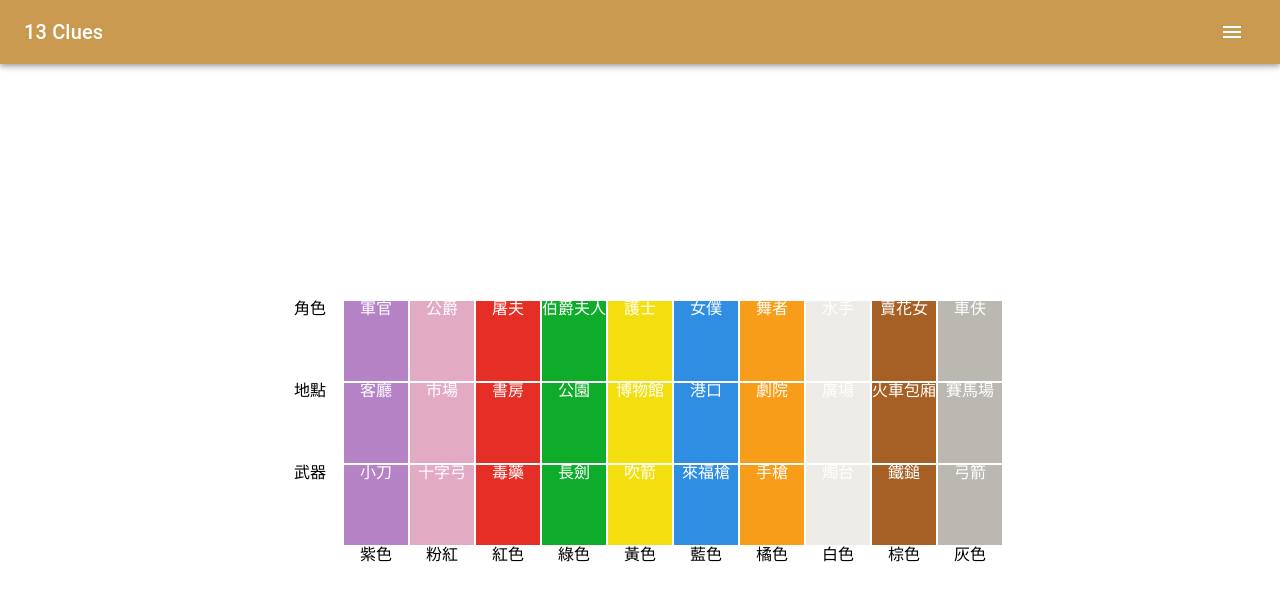
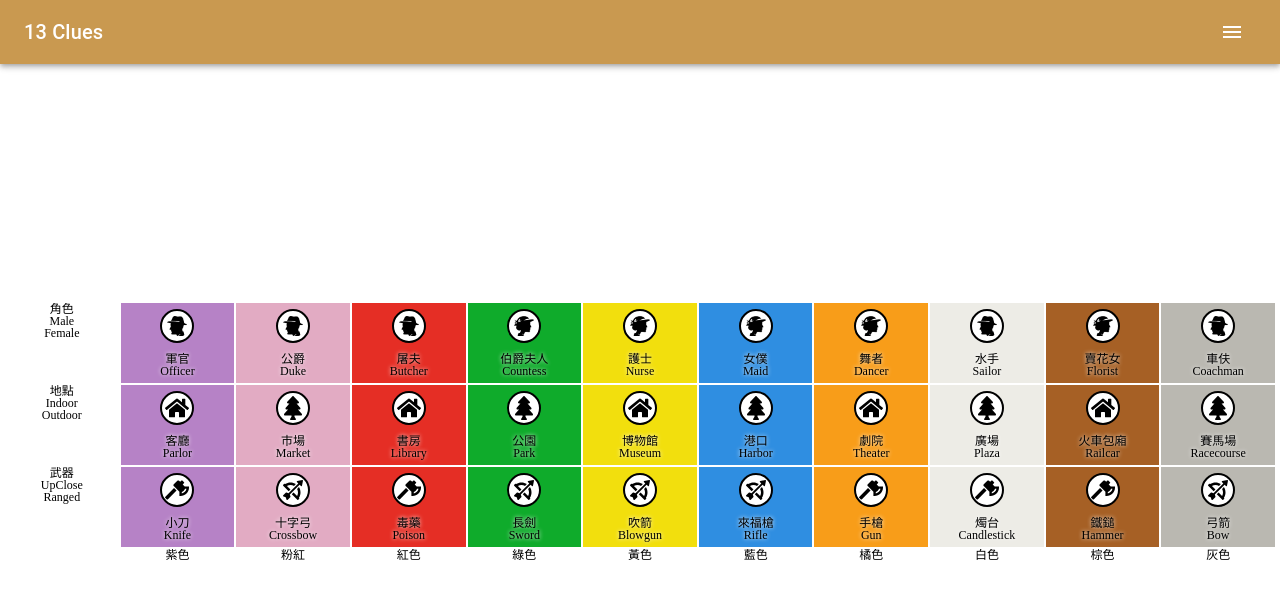
Before and after one commit to TimingJL/13_clues_helper, a React (Create React App) app: page / in a window 1280 px wide. Shown: the top 600 px of the page. Built offline with nearby package versions, Linux system fonts and the light colour scheme; the HTML template or start-up script is replaced by a standard one.

Commit message:
[feature] add icons

```diff
--- /dev/null
+++ b/src/assets/icons/InDoorIcon.js
@@ -0,0 +1,28 @@
+/* eslint-disable react/jsx-props-no-spreading */
+import React from "react";
+import SvgIcon from "@material-ui/core/SvgIcon";
+
+const InDoorIcon = (props) => {
+  return (
+    <SvgIcon {...props}>
+      <svg
+        aria-hidden="true"
+        focusable="false"
+        data-prefix="fas"
+        data-icon="home"
+        role="img"
+        xmlns="http://www.w3.org/2000/svg"
+        viewBox="0 0 576 512"
+        className="svg-inline--fa fa-home fa-w-18 fa-3x"
+      >
+        <path
+          fill="currentColor"
+          d="M280.37 148.26L96 300.11V464a16 16 0 0 0 16 16l112.06-.29a16 16 0 0 0 15.92-16V368a16 16 0 0 1 16-16h64a16 16 0 0 1 16 16v95.64a16 16 0 0 0 16 16.05L464 480a16 16 0 0 0 16-16V300L295.67 148.26a12.19 12.19 0 0 0-15.3 0zM571.6 251.47L488 182.56V44.05a12 12 0 0 0-12-12h-56a12 12 0 0 0-12 12v72.61L318.47 43a48 48 0 0 0-61 0L4.34 251.47a12 12 0 0 0-1.6 16.9l25.5 31A12 12 0 0 0 45.15 301l235.22-193.74a12.19 12.19 0 0 1 15.3 0L530.9 301a12 12 0 0 0 16.9-1.6l25.5-31a12 12 0 0 0-1.7-16.93z"
+          className=""
+        />
+      </svg>
+    </SvgIcon>
+  );
+};
+
+export default InDoorIcon;
--- /dev/null
+++ b/src/assets/icons/OutDoorIcon.js
@@ -0,0 +1,28 @@
+/* eslint-disable react/jsx-props-no-spreading */
+import React from "react";
+import SvgIcon from "@material-ui/core/SvgIcon";
+
+const OutDoorIcon = (props) => {
+  return (
+    <SvgIcon {...props}>
+      <svg
+        aria-hidden="true"
+        focusable="false"
+        data-prefix="fas"
+        data-icon="tree"
+        role="img"
+        xmlns="http://www.w3.org/2000/svg"
+        viewBox="0 0 384 512"
+        className="svg-inline--fa fa-tree fa-w-12 fa-3x"
+      >
+        <path
+          fill="currentColor"
+          d="M378.31 378.49L298.42 288h30.63c9.01 0 16.98-5 20.78-13.06 3.8-8.04 2.55-17.26-3.28-24.05L268.42 160h28.89c9.1 0 17.3-5.35 20.86-13.61 3.52-8.13 1.86-17.59-4.24-24.08L203.66 4.83c-6.03-6.45-17.28-6.45-23.32 0L70.06 122.31c-6.1 6.49-7.75 15.95-4.24 24.08C69.38 154.65 77.59 160 86.69 160h28.89l-78.14 90.91c-5.81 6.78-7.06 15.99-3.27 24.04C37.97 283 45.93 288 54.95 288h30.63L5.69 378.49c-6 6.79-7.36 16.09-3.56 24.26 3.75 8.05 12 13.25 21.01 13.25H160v24.45l-30.29 48.4c-5.32 10.64 2.42 23.16 14.31 23.16h95.96c11.89 0 19.63-12.52 14.31-23.16L224 440.45V416h136.86c9.01 0 17.26-5.2 21.01-13.25 3.8-8.17 2.44-17.47-3.56-24.26z"
+          className=""
+        />
+      </svg>
+    </SvgIcon>
+  );
+};
+
+export default OutDoorIcon;
--- /dev/null
+++ b/src/assets/icons/RangedIcon.js
@@ -0,0 +1,28 @@
+/* eslint-disable react/jsx-props-no-spreading */
+import React from "react";
+import SvgIcon from "@material-ui/core/SvgIcon";
+
+const RangedIcon = (props) => {
+  return (
+    <SvgIcon {...props}>
+      <svg
+        aria-hidden="true"
+        focusable="false"
+        data-prefix="fas"
+        data-icon="bow-arrow"
+        role="img"
+        xmlns="http://www.w3.org/2000/svg"
+        viewBox="0 0 512 512"
+        className="svg-inline--fa fa-bow-arrow fa-w-16 fa-3x"
+      >
+        <path
+          fill="currentColor"
+          d="M145.78 287.03l45.26-45.25-90.58-90.58C128.24 136.08 159.49 128 192 128c32.03 0 62.86 7.79 90.33 22.47l46.61-46.61C288.35 78.03 241.3 64 192 64c-49.78 0-97.29 14.27-138.16 40.59l-3.9-3.9c-6.25-6.25-16.38-6.25-22.63 0L4.69 123.31c-6.25 6.25-6.25 16.38 0 22.63l141.09 141.09zm262.36-104.64L361.53 229c14.68 27.47 22.47 58.3 22.47 90.33 0 32.51-8.08 63.77-23.2 91.55l-90.58-90.58-45.26 45.26 141.76 141.76c6.25 6.25 16.38 6.25 22.63 0l22.63-22.63c6.25-6.25 6.25-16.38 0-22.63l-4.57-4.57C433.74 416.63 448 369.11 448 319.33c0-49.29-14.03-96.35-39.86-136.94zM493.22.31L364.63 26.03c-12.29 2.46-16.88 17.62-8.02 26.49l34.47 34.47-250.64 250.63-49.7-16.57a20.578 20.578 0 0 0-21.04 4.96L6.03 389.69c-10.8 10.8-6.46 29.2 8.04 34.04l55.66 18.55 18.55 55.65c4.83 14.5 23.23 18.84 34.04 8.04l63.67-63.67a20.56 20.56 0 0 0 4.97-21.04l-16.57-49.7 250.64-250.64 34.47 34.47c8.86 8.86 24.03 4.27 26.49-8.02l25.72-128.59C513.88 7.8 504.2-1.88 493.22.31z"
+          className=""
+        />
+      </svg>
+    </SvgIcon>
+  );
+};
+
+export default RangedIcon;
--- /dev/null
+++ b/src/assets/icons/UpCloseIcon.js
@@ -0,0 +1,28 @@
+/* eslint-disable react/jsx-props-no-spreading */
+import React from "react";
+import SvgIcon from "@material-ui/core/SvgIcon";
+
+const UpCloseIcon = (props) => {
+  return (
+    <SvgIcon {...props}>
+      <svg
+        aria-hidden="true"
+        focusable="false"
+        data-prefix="fas"
+        data-icon="axe"
+        role="img"
+        xmlns="http://www.w3.org/2000/svg"
+        viewBox="0 0 640 512"
+        className="svg-inline--fa fa-axe fa-w-20 fa-3x"
+      >
+        <path
+          fill="currentColor"
+          d="M4.69 439.43c-6.25 6.25-6.25 16.38 0 22.63l45.26 45.25c6.25 6.25 16.38 6.25 22.63 0l235.87-235.87-67.88-67.88L4.69 439.43zM525.74 160l-52.93-52.93 34.5-34.5c6.25-6.25 6.25-16.38 0-22.63L462.06 4.69c-6.25-6.25-16.38-6.25-22.63 0l-34.5 34.5-29.81-29.82C368.87 3.12 360.68 0 352.49 0s-16.38 3.12-22.63 9.37l-96.49 96.49c-12.5 12.5-12.5 32.76 0 45.25L384 301.74V416h32c123.71 0 224-100.29 224-224v-32H525.74zM448 348.79v-37.94c39.28-16.25 70.6-47.56 86.84-86.84h37.94C560.03 286.6 510.6 336.03 448 348.79z"
+          className=""
+        />
+      </svg>
+    </SvgIcon>
+  );
+};
+
+export default UpCloseIcon;
--- a/src/containers/MainPage/Content/index.js
+++ b/src/containers/MainPage/Content/index.js
@@ -1,8 +1,17 @@
 import React from "react";
 import styled from "styled-components";
+import iconMalePath from "assets/icons/male.png";
+import iconFemalePath from "assets/icons/female.png";
+import InDoorIcon from "assets/icons/InDoorIcon";
+import OutDoorIcon from "assets/icons/OutDoorIcon";
+import UpCloseIcon from "assets/icons/UpCloseIcon";
+import RangedIcon from "assets/icons/RangedIcon";
 import data from "../data";
 
-const MainPageContainer = styled.div``;
+const MainPageContainer = styled.div`
+  font-size: 12px;
+  width: calc(100% - 10px);
+`;
 
 const GridContainer = styled.div`
   display: grid;
@@ -16,11 +25,50 @@ const GridContainer = styled.div`
 const GridBlock = styled.div`
   color: ${(props) => props.textColor};
   background-color: ${(props) => props.backgroundColor};
-  height: ${(props) => props.height}px;
+  ${(props) => {
+    if (props.height) {
+      return `height: ${props.height}px;`;
+    }
+    return null;
+  }}
+  overflow: hidden;
   text-align: center;
+  display: flex;
+  flex-direction: column;
+  align-items: center;
+  justify-content: space-between;
   &:active {
     opacity: 0.8;
   }
+`;
+
+const Icon = styled.div`
+  background: url(${(props) => props.icon});
+  background-size: cover;
+  background-repeat: no-repeat;
+  width: 20px;
+  height: 20px;
+`;
+
+const IconWrapper = styled.div`
+  background: white;
+  width: 30px;
+  height: 30px;
+  border-radius: 100%;
+  border: 2px solid black;
+  display: flex;
+  align-items: center;
+  justify-content: center;
+  margin-top: 6px;
+`;
+
+const Text = styled.div`
+  text-shadow: 0px 0px 4px #fff;
+  color: black;
+`;
+
+const TextWrapper = styled.span`
+  margin-bottom: 6px;
 `;
 
 const HEIGHT_CARD = 80;
@@ -30,7 +78,13 @@ const Content = () => {
   return (
     <MainPageContainer>
       <GridContainer>
-        <GridBlock>角色</GridBlock>
+        <GridBlock>
+          <div>
+            <div>角色</div>
+            <div>Male</div>
+            <div>Female</div>
+          </div>
+        </GridBlock>
         {persons.map((person) => (
           <GridBlock
             key={person.name.en}
@@ -38,12 +92,24 @@ const Content = () => {
             backgroundColor={person.color}
             height={HEIGHT_CARD}
           >
-            {person.name.zhtw}
+            <IconWrapper>
+              <Icon icon={person.isMale ? iconMalePath : iconFemalePath} />
+            </IconWrapper>
+            <TextWrapper>
+              <Text>{person.name.zhtw}</Text>
+              <Text>{person.name.en}</Text>
+            </TextWrapper>
           </GridBlock>
         ))}
       </GridContainer>
       <GridContainer>
-        <GridBlock>地點</GridBlock>
+        <GridBlock>
+          <div>
+            <div>地點</div>
+            <div>Indoor</div>
+            <div>Outdoor</div>
+          </div>
+        </GridBlock>
         {locations.map((location) => (
           <GridBlock
             key={location.name.en}
@@ -51,12 +117,28 @@ const Content = () => {
             backgroundColor={location.color}
             height={HEIGHT_CARD}
           >
-            {location.name.zhtw}
+            <IconWrapper>
+              {location.isIndoor ? (
+                <InDoorIcon htmlColor="#000" />
+              ) : (
+                <OutDoorIcon htmlColor="#000" />
+              )}
+            </IconWrapper>
+            <TextWrapper>
+              <Text>{location.name.zhtw}</Text>
+              <Text>{location.name.en}</Text>
+            </TextWrapper>
           </GridBlock>
         ))}
       </GridContainer>
       <GridContainer>
-        <GridBlock>武器</GridBlock>
+        <GridBlock>
+          <div>
+            <div>武器</div>
+            <div>UpClose</div>
+            <div>Ranged</div>
+          </div>
+        </GridBlock>
         {weapons.map((weapon) => (
           <GridBlock
             key={weapon.name.en}
@@ -64,7 +146,17 @@ const Content = () => {
             backgroundColor={weapon.color}
             height={HEIGHT_CARD}
           >
-            {weapon.name.zhtw}
+            <IconWrapper>
+              {weapon.isUpclose ? (
+                <UpCloseIcon htmlColor="#000" />
+              ) : (
+                <RangedIcon fontSize="small" htmlColor="#000" />
+              )}
+            </IconWrapper>
+            <TextWrapper>
+              <Text>{weapon.name.zhtw}</Text>
+              <Text>{weapon.name.en}</Text>
+            </TextWrapper>
           </GridBlock>
         ))}
       </GridContainer>
```
Also changed, not shown: src/assets/icons/female.png (added), src/assets/icons/male.png (added).
